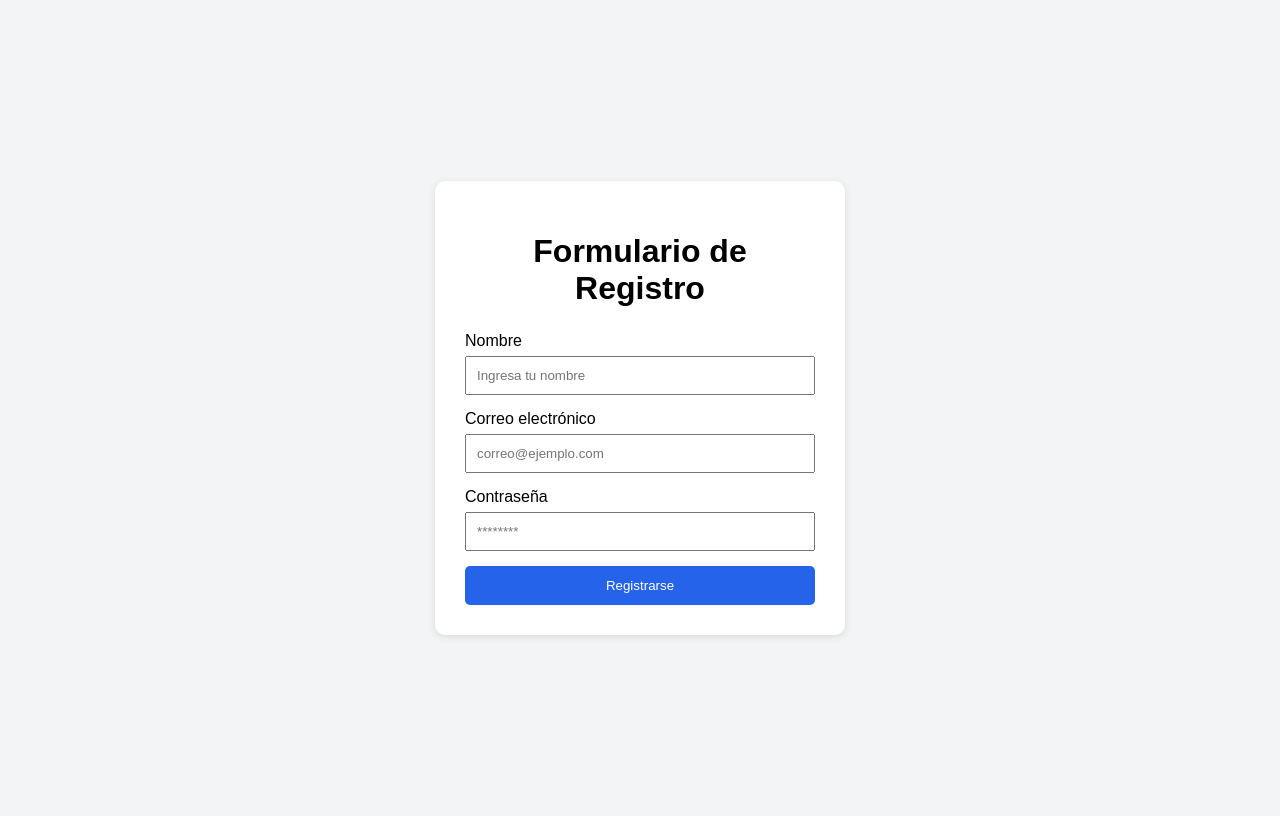
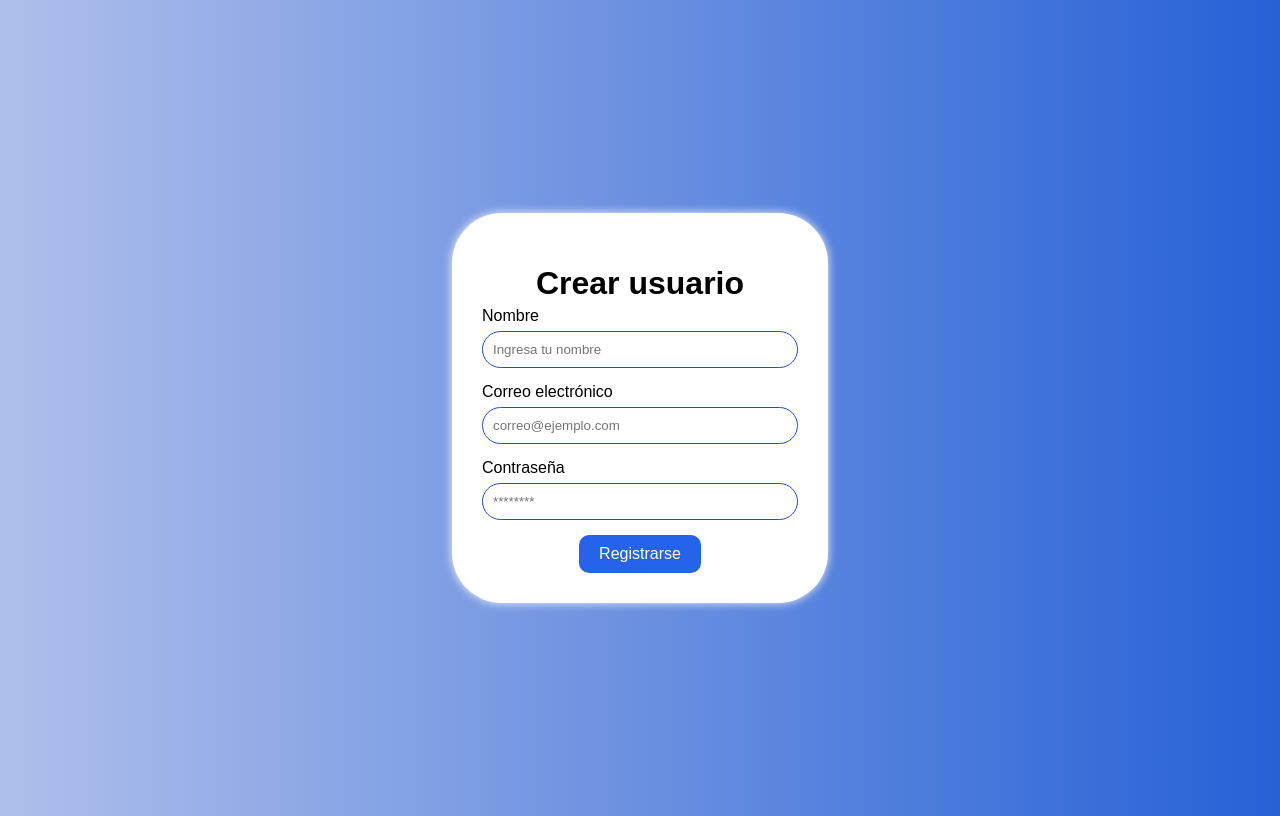
Before and after one commit to CYHC2000/DevF, a plain HTML site: page Avanzado/Ejercicio 6/index.html in a window 1280 px wide. Drawn offline with nearby package versions, Linux system fonts and the light colour scheme.

Commit message:
Add files via upload

```diff
--- a/Avanzado/Ejercicio 6/app.js
+++ b/Avanzado/Ejercicio 6/app.js
@@ -1,13 +1,10 @@
+import { z } from "https://cdn.skypack.dev/zod";
+
 const form =
   document.getElementById("registerForm");
 
 const errorsContainer =
   document.getElementById("errors");
-
-
-// ===============================
-// Esquema Zod
-// ===============================
 
 const userSchema = z.object({
 
@@ -43,18 +40,14 @@ const userSchema = z.object({
 });
 
 
-// ===============================
-// Evento submit
-// ===============================
-
 form.addEventListener(
   "submit",
   function(event) {
 
     event.preventDefault();
 
-    // Limpiar errores
-    errorsContainer.innerHTML = "";
+/*     // Limpiar errores
+    errorsContainer.innerHTML = ""; */
 
     // Obtener datos
     const formData = {
@@ -80,7 +73,7 @@ form.addEventListener(
     // Si hay errores
     if (!result.success) {
 
-      result.error.errors.forEach(error => {
+      result.error.issues.forEach(error => {
 
         const errorMessage =
           document.createElement("p");
--- a/Avanzado/Ejercicio 6/index.html
+++ b/Avanzado/Ejercicio 6/index.html
@@ -8,15 +8,11 @@
 
   <link rel="stylesheet" href="styles.css">
 
-  <!-- Librería Zod -->
-  <script src="https://cdn.jsdelivr.net/npm/zod@3.22.4/lib/index.umd.min.js"></script>
-</head>
-
 <body>
 
   <div class="container">
 
-    <h1>Formulario de Registro</h1>
+    <h1>Crear usuario</h1>
 
     <form id="registerForm">
 
@@ -31,6 +27,7 @@
           type="text"
           id="name"
           placeholder="Ingresa tu nombre"
+          required
         >
 
       </div>
@@ -46,6 +43,7 @@
           type="email"
           id="email"
           placeholder="correo@ejemplo.com"
+          required
         >
 
       </div>
@@ -61,6 +59,7 @@
           type="password"
           id="password"
           placeholder="********"
+          required
         >
 
       </div>
@@ -76,7 +75,7 @@
 
   </div>
 
-  <script src="app.js"></script>
+  <script type="module" src="app.js"></script>
 
 </body>
 </html>
--- a/Avanzado/Ejercicio 6/styles.css
+++ b/Avanzado/Ejercicio 6/styles.css
@@ -1,6 +1,6 @@
 body {
   font-family: Arial, sans-serif;
-  background: #f3f4f6;
+  background: linear-gradient(to right, #afbfeb 0%, #2661d6 100%);
   display: flex;
   justify-content: center;
   align-items: center;
@@ -10,14 +10,14 @@ body {
 .container {
   background: white;
   padding: 30px;
-  border-radius: 10px;
-  width: 350px;
-  box-shadow: 0 2px 8px rgba(0,0,0,0.1);
+  border-radius: 50px;
+  width: 25%;
+  box-shadow: 0 0 10px 0px rgba(255, 255, 255, 0.9);
 }
 
 h1 {
   text-align: center;
-  margin-bottom: 25px;
+  margin-bottom: 5px;
 }
 
 .form-group {
@@ -27,26 +27,35 @@ h1 {
 label {
   display: block;
   margin-bottom: 6px;
+  font-size: 1rem;
 }
 
 input {
   width: 100%;
   padding: 10px;
   box-sizing: border-box;
+  border-radius: 50px;
+  outline: none;
+  border: 1px solid #1d4ed8;
 }
 
 button {
-  width: 100%;
-  padding: 12px;
+  display: flex;
+  margin: 0 auto;
+  padding: 10px 20px;
+  font-size: 1rem;
   border: none;
   background: #2563eb;
   color: white;
   cursor: pointer;
-  border-radius: 5px;
+  border-radius: 10px;
+  transition: border-radius 0.5s ease-in-out, transform 0.5s ease;
 }
 
 button:hover {
   background: #1d4ed8;
+  border-radius: 50px;
+  transition: border-radius 0.9s ease-in-out, transform 0.9s ease;
 }
 
 #error {
```
Also changed, not shown: Avanzado/Ejercicio 4/app.js (+4 -13 lines).
